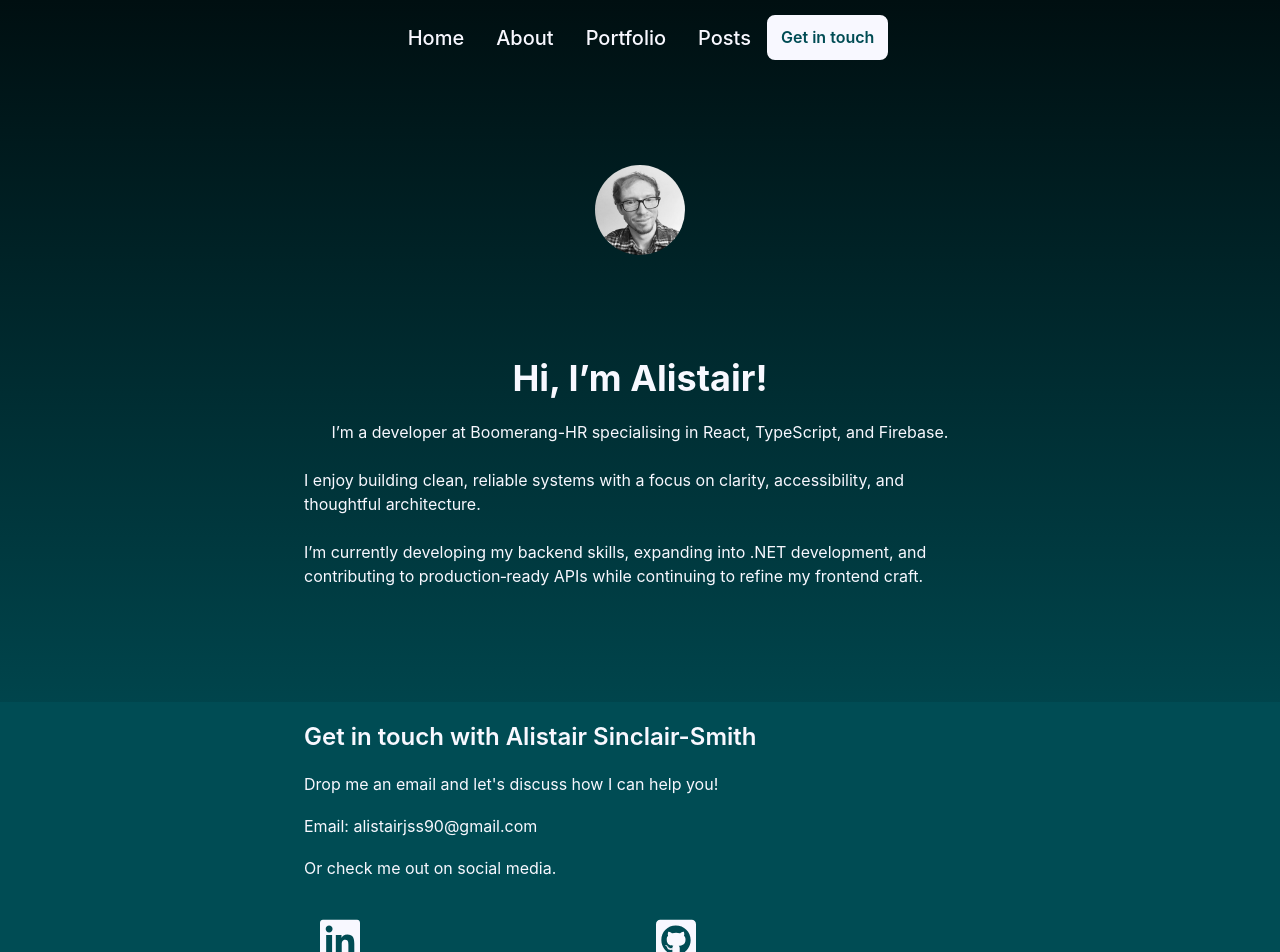
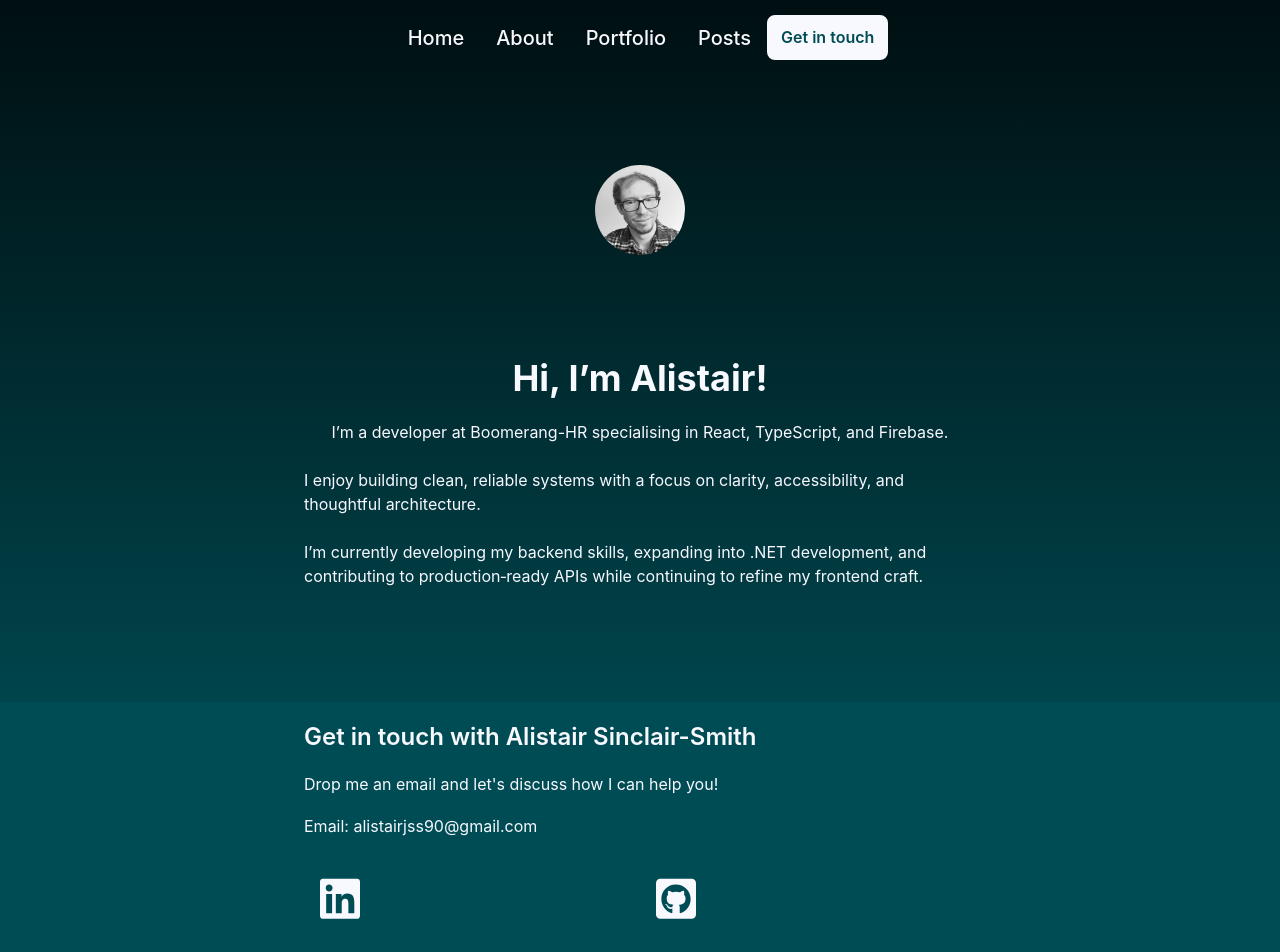
Before and after one commit to HalfElfAlistair/halfelfalistair.github.io, a React (Vite) app: page / in a window 1280 px wide. Shown: the top 952 px of the page. Built offline with nearby package versions, Linux system fonts and the light colour scheme.

Commit message:
removing redundant line in footer

```diff
--- a/src/components/Footer.jsx
+++ b/src/components/Footer.jsx
@@ -20,7 +20,6 @@ export const Footer = () => {
                 <h2>Get in touch with Alistair Sinclair-Smith</h2>
                 <p>Drop me an email and let's discuss how I can help you!</p>
                 <p>Email: <a href="mailto:alistairjss90@gmail.com" target="_blank" rel="noopener">alistairjss90@gmail.com</a></p>
-                <p>Or check me out on social media.</p>
                 <div className="footer-icons">
                     {socials.map((social, i) => {
                         const { path, label, icon } = social;
```
